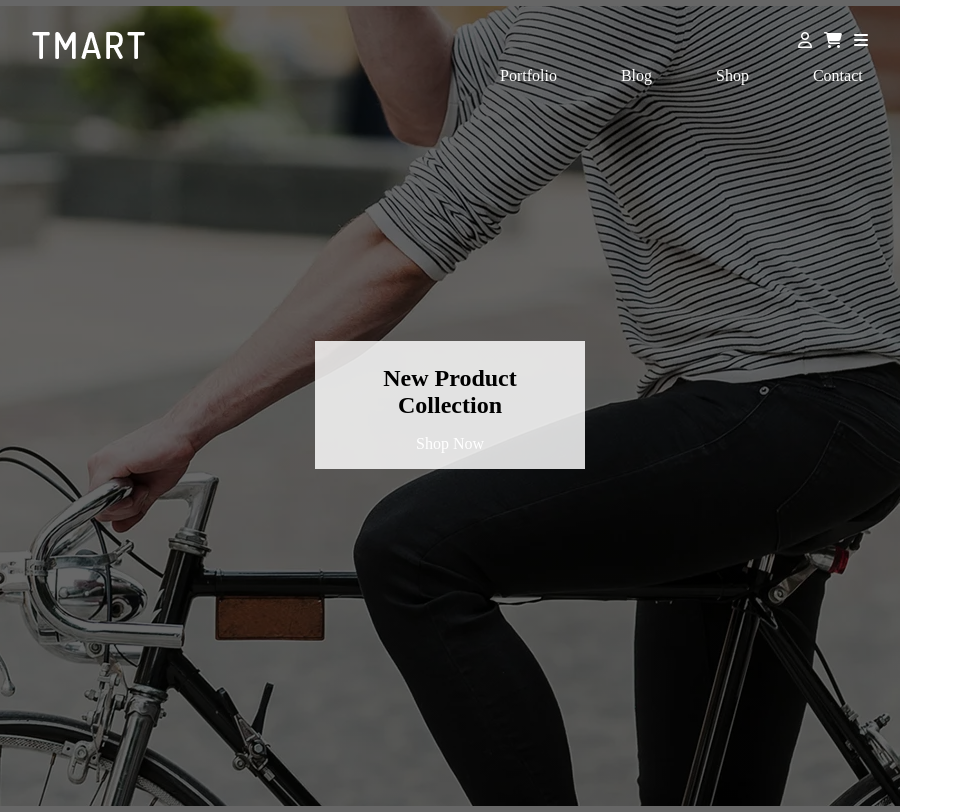
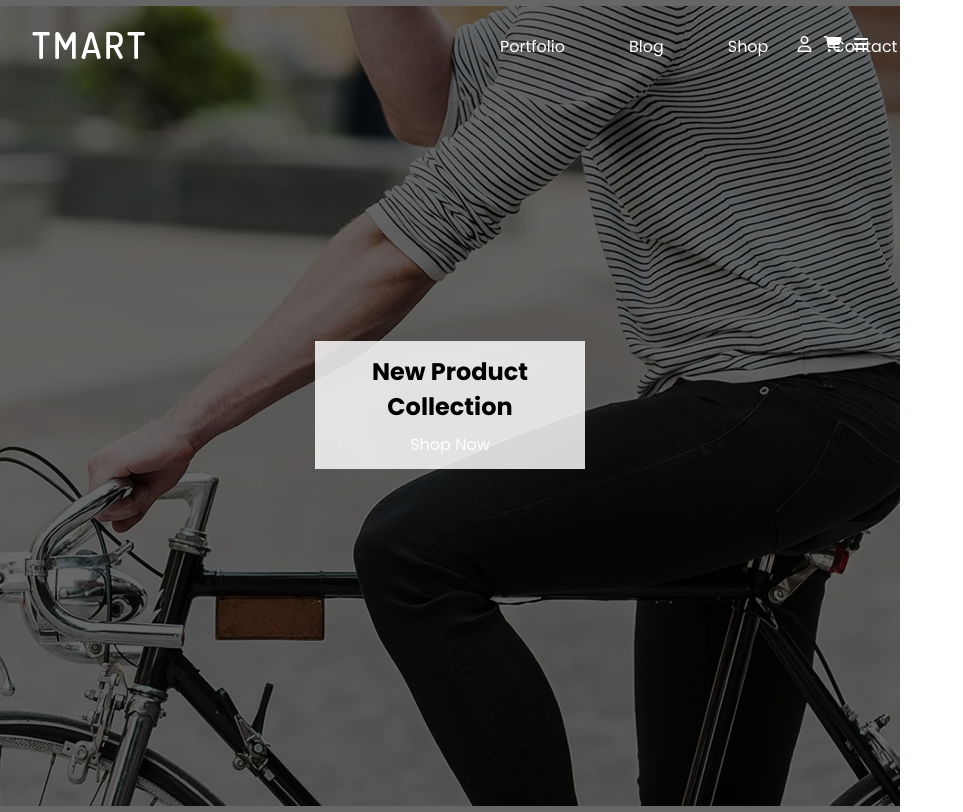
Before and after one commit to Pkay376/Eccomerce-website, a plain HTML site: page index.html in a window 1280 px wide. Shown: the whole page, without its empty margins (0-963 px from the left). Drawn offline with Linux system fonts and the light colour scheme.

Commit message:
My first Website

```diff
--- a/assets/css/styles.css
+++ b/assets/css/styles.css
@@ -2,6 +2,7 @@
     padding: 0;
     margin: 0;
     box-sizing: border-box;
+    font-family: poppins, sans-serif;
 }
 .logo{
     display: flex;
@@ -24,13 +25,14 @@ header{
     background-repeat: no-repeat;
     max-width:900px;
     height: 812px;
-
+}
+.hero li{
+    font-family: dosis,sans-serif;
 }
 
 /*This is css styles for the hero section*/
 .hero{
-position: relative;
-position: relative;
+    position: relative;
     width: 30%;
     height: 8rem;
     margin-left: auto;
@@ -39,10 +41,11 @@ position: relative;
     background: rgba(255, 255, 255, 0.83);
     display: flex;
     flex-direction: column;
-    gap: 1rem;
+    gap: 0.5rem;
     padding: 1.5rem;
     text-align: center;
     font-size: 1rem;
+    justify-content: center;
 }
 a{
     color: black;
@@ -50,25 +53,28 @@ a{
 .hero li{
     list-style: none;
 }
+.hero h1{
+
+}
 
 
 @media (min-width: 900px) {
     .nav{
-        display: flex;
-        position: absolute;
+       display: flex;
+       position: absolute;
        width: 379px;
        height: 26px;
        left: calc(50% - 379px/2 + 17.5px);
-       top: 35px;
+       top: 2px;
 
     }
     .nav li{
         list-style: none;
         margin: 2rem;
-
     }
     a{
+        color: white;
+        font-weight: 20px;
         text-decoration: none;
-        color: #ffff;
     }
 }
--- a/index.html
+++ b/index.html
@@ -8,7 +8,12 @@
     <script src="https://kit.fontawesome.com/823ede69be.js" crossorigin="anonymous"></script>
     <link rel="stylesheet" href="/assets/css/styles.css">
     <link rel="icon" href="./assets/images/assets-img/assets-img/logo.webp">
-
+    <link rel="preconnect" href="https://fonts.googleapis.com">
+    <link rel="preconnect" href="https://fonts.gstatic.com" crossorigin>
+   <link href="https://fonts.googleapis.com/css2?family=Poppins:wght@400;500;600;700&display=swap" rel="stylesheet">
+   <link rel="preconnect" href="https://fonts.googleapis.com">
+   <link rel="preconnect" href="https://fonts.gstatic.com" crossorigin>
+   <link href="https://fonts.googleapis.com/css2?family=Poppins:wght@400;500;600;700&display=swap" rel="stylesheet">
 </head>
 <body>
     <!--This is the header-->
@@ -30,7 +35,7 @@
         </nav>
          <!--This is the hero section-->
        <section class="hero">
-           <h1>New Product </br>Collection</h1>
+           <h1>New Product Collection</h1>
             <ul>
                 <li><a href="#">Shop Now</a></li>
             </ul>
```
